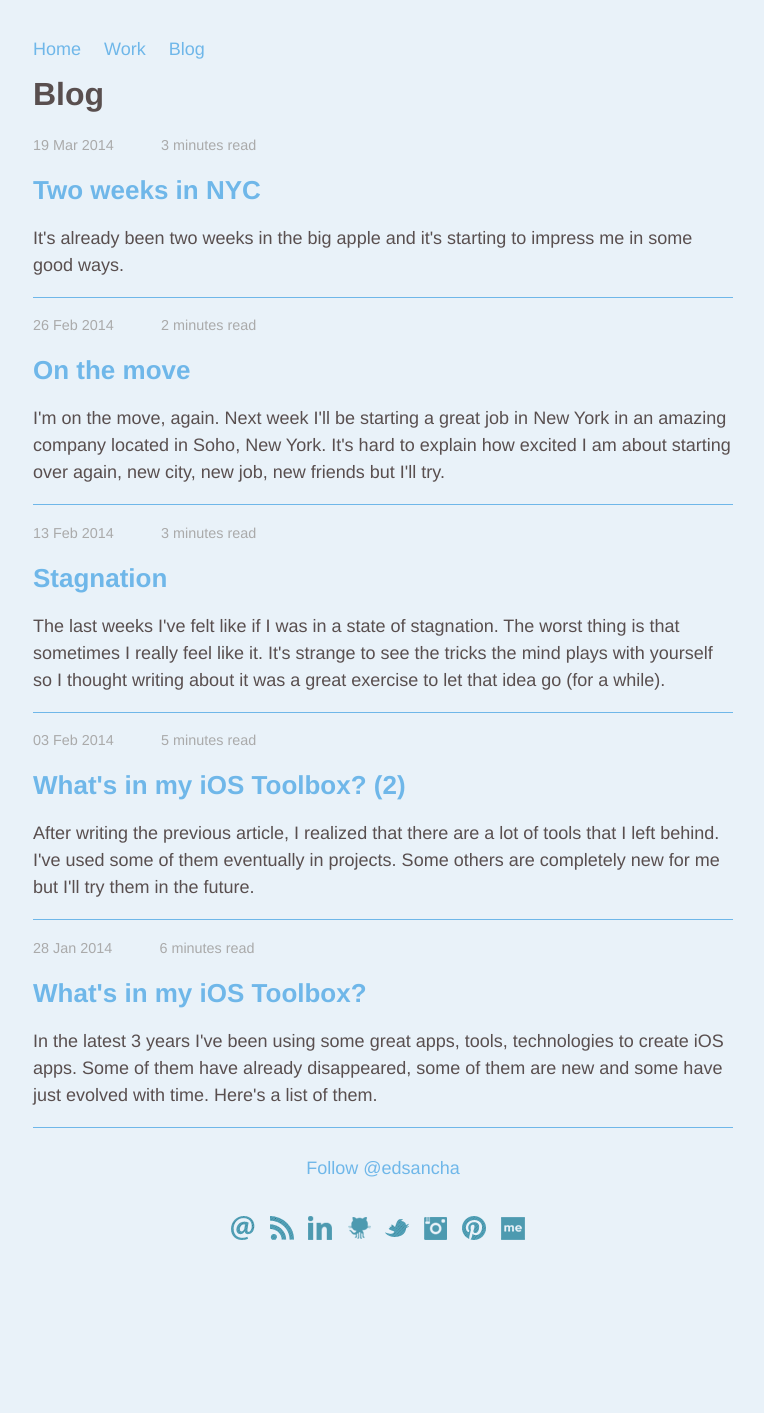
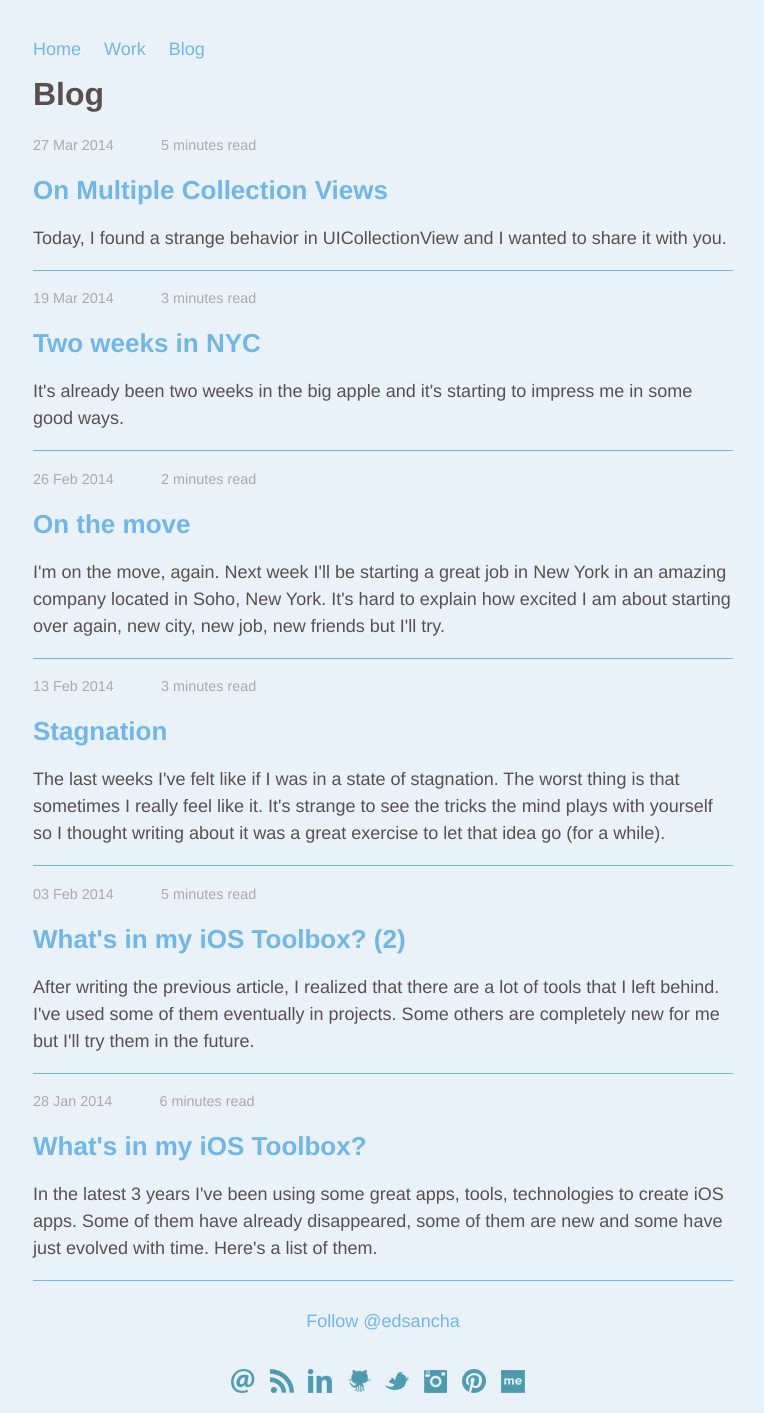
Before and after one commit to EdSancha/edsancha.github.io, a Jekyll site: the page built from blog/index.html, in a window 1280 px wide. Shown: the whole page, without its empty margins (257-1021 px from the left). Built offline with Jekyll 4.4.1, drawn with Linux system fonts in a browser that asks for light colours; Markdown is read by kramdown in place of the engine named in the settings; comment, search, counter and statistics services are not loaded; before the commit the page ends 1260 px from its top, so only the background shows below that; some of the changed lines change nothing that is shown.

Commit message:
New post

```diff
--- /dev/null
+++ b/blog/_posts/2014-03-27-on-multiple-collection-views.markdown
@@ -0,0 +1,86 @@
+---
+layout: post
+title:  "On Multiple Collection Views"
+description: Today, I found a strange behavior in UICollectionView and I wanted to share it with you.
+date:   2014-03-27 01:30:00
+timeToRead: 5 minutes read
+categories: iOS development
+---
+
+Today, I found a strange behavior in UICollectionView and I wanted to share it with you.
+
+I was trying to force the app I'm working on, [Jackthreads](https://itunes.apple.com/us/app/jackthreads-for-ipad/id640570922?mt=8) to crash when I came into a weird behavior that normally leads to a crash.
+
+Here's the scenario:
+
+- You have a view controller with several collection views (or table views).
+- You select a cell from each collection view, it can work with two.
+- Strange things happen to your stack. The navigation controller pushes several view controlles but it can't handle them properly, so when it comes back it gets lost or crashes the application.
+
+I've been able to reproduce this scenario in Twitter and Foursquare app. Twitter didn't crash, Foursquare did. It's not a common user behavior, but it's always nice to control these unexpected scenarios.
+
+The solution is pretty simple. You just "block" the interaction of other cells until you've finished interacting with the first cell. The funny thing is that the documentation is some how misleading. UICollectionViewDelegate says:
+
+{% highlight Objective-C %}
+ // Methods for notification of selection/deselection and
+ // highlight/unhighlight events.
+ // The sequence of calls leading to selection from a user touch is:
+
+ // (when the touch begins)
+ // 1. -collectionView:shouldHighlightItemAtIndexPath:
+ // 2. -collectionView:didHighlightItemAtIndexPath:
+
+ // (when the touch lifts)
+ // 3. -collectionView:shouldSelectItemAtIndexPath: or
+ //    -collectionView:shouldDeselectItemAtIndexPath:
+ // 4. -collectionView:didSelectItemAtIndexPath: or
+ //    -collectionView:didDeselectItemAtIndexPath:
+ // 5. -collectionView:didUnhighlightItemAtIndexPath:
+{% endhighlight %}
+
+According to this, if you just block the selection of other cells and unblock it after the selection has been made it should work:
+
+{% highlight Objective-C %}
+
+- (BOOL)        collectionView:(UICollectionView *)collectionView
+shouldHighlightItemAtIndexPath:(NSIndexPath *)indexPath {
+	if (!self.selectionBlocked){
+        self.selectionBlocked = YES;
+        return YES;
+    } else {
+        return NO;
+    }
+}
+- (void)  collectionView:(UICollectionView *)collectionView
+didSelectItemAtIndexPath:(NSIndexPath *)indexPath {
+    self.selectionBlocked = NO;
+    ...
+}
+
+{% endhighlight %}
+
+But it didn't in fact it left other collection views irresponsive after highllighting one cell. I said, well, this is strange. So I made a logical next step: log everthing in the delegate and see if everything was right.
+
+{% highlight Objective-C %}
+
+2014-03-27 01:14:34.393 MultipleCollectionViews[379:60b] -[EDSViewController
+collectionView:shouldHighlightItemAtIndexPath:]
+2014-03-27 01:14:34.396 MultipleCollectionViews[379:60b] -[EDSViewController
+collectionView:didHighlightItemAtIndexPath:]
+2014-03-27 01:14:34.399 MultipleCollectionViews[379:60b] -[EDSViewController
+collectionView:didUnhighlightItemAtIndexPath:]
+2014-03-27 01:14:34.400 MultipleCollectionViews[379:60b] -[EDSViewController
+collectionView:shouldSelectItemAtIndexPath:]
+2014-03-27 01:14:34.404 MultipleCollectionViews[379:60b] -[EDSViewController
+collectionView:didSelectItemAtIndexPath:]
+
+{% endhighlight %}
+
+What was my surprise when I saw that the order claimed by Apple is wrong -collectionView:didUnhighlightItemAtIndexPath: is not being called the last one, it's being called right before -collectionView:shouldSelectItemAtIndexPath:
+
+My solution was to unblock the new selection on -collectionView:didUnhighlightItemAtIndexPath: method and hold a reference to "something" in case the selection is finally being made. In my case I chose to keep a reference to the collectionview where the selected cell is.
+
+{% gist 9800975%}
+
+You can also check the [example project in github](https://github.com/EdSancha/MultipleCollectionViews-Bug).
+Have you also found this problem while working with Collection Views?
--- a/css/main.css
+++ b/css/main.css
@@ -436,7 +436,10 @@
 .post code {
   border: 1px solid #ddd;
   background-color: #eef;
-  padding: 0 .2em;
+/*  padding: 0 .2em;
+*/  font-size: 85%;
+  line-height: 1em;
+
 }
 
 .post pre code {
@@ -453,7 +456,6 @@
 .post pre.terminal code {
   background-color: #333;
 }
-
 
 /*****************************************************************************/
 /*
```
